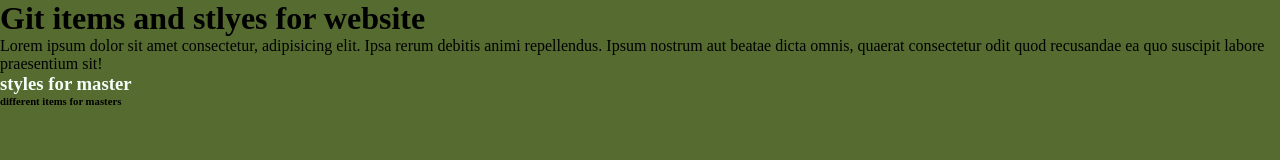
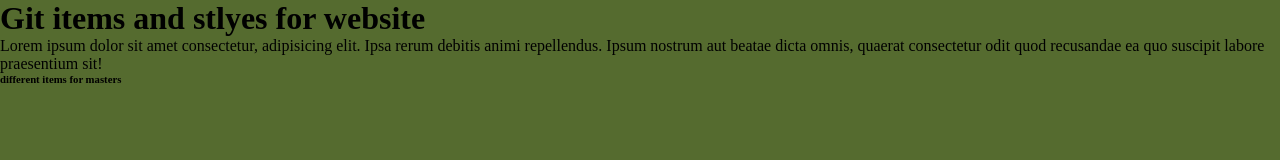
Before and after one commit to pilarmotolini/camada22940, a plain HTML site: page index.html in a window 1280 px wide. Drawn offline with Linux system fonts and the light colour scheme.

Commit message:
eliminado h3

```diff
--- a/index.html
+++ b/index.html
@@ -10,7 +10,6 @@
 <body>
     <h1>Git items and stlyes for website</h1>
     <p>Lorem ipsum dolor sit amet consectetur, adipisicing elit. Ipsa rerum debitis animi repellendus. Ipsum nostrum aut beatae dicta omnis, quaerat consectetur odit quod recusandae ea quo suscipit labore praesentium sit!</p>
-    <h3>styles for master</h3>
     <h6>different items for masters</h6>
 </body>
 </html>
```
